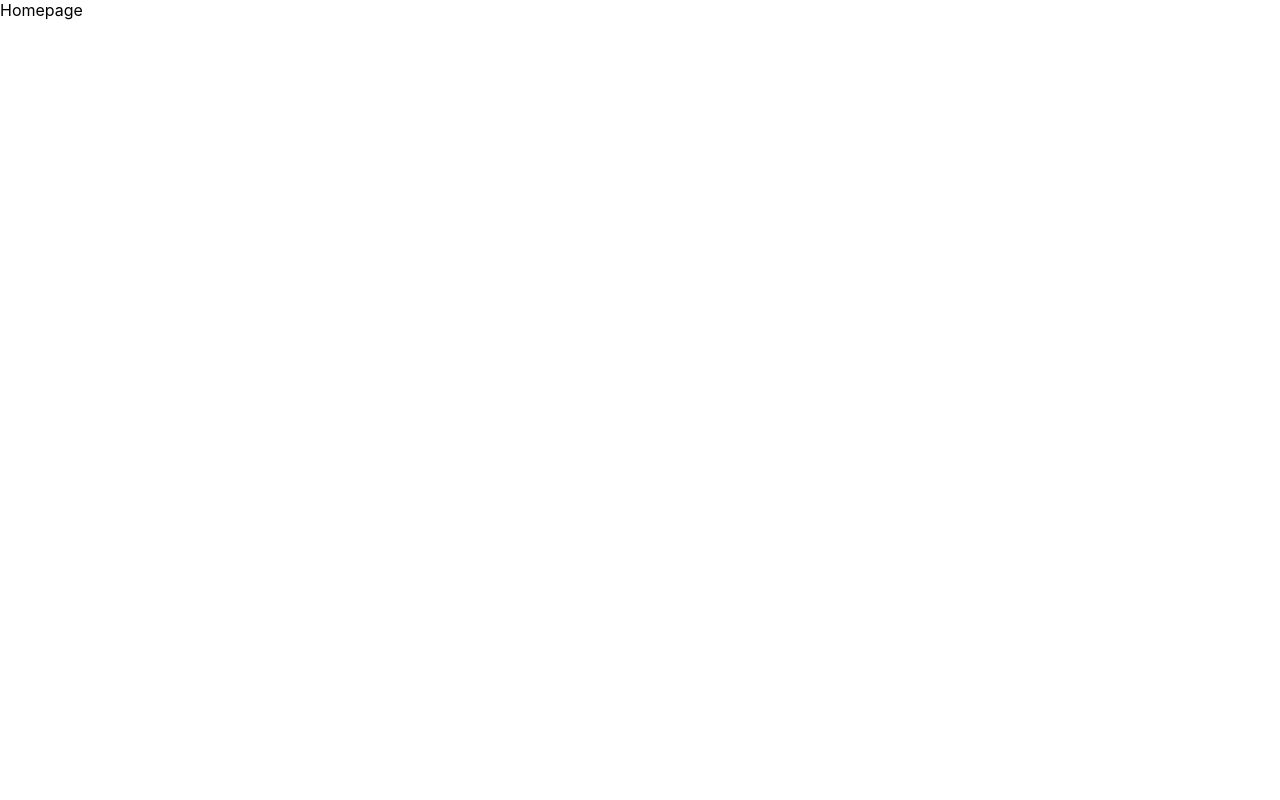
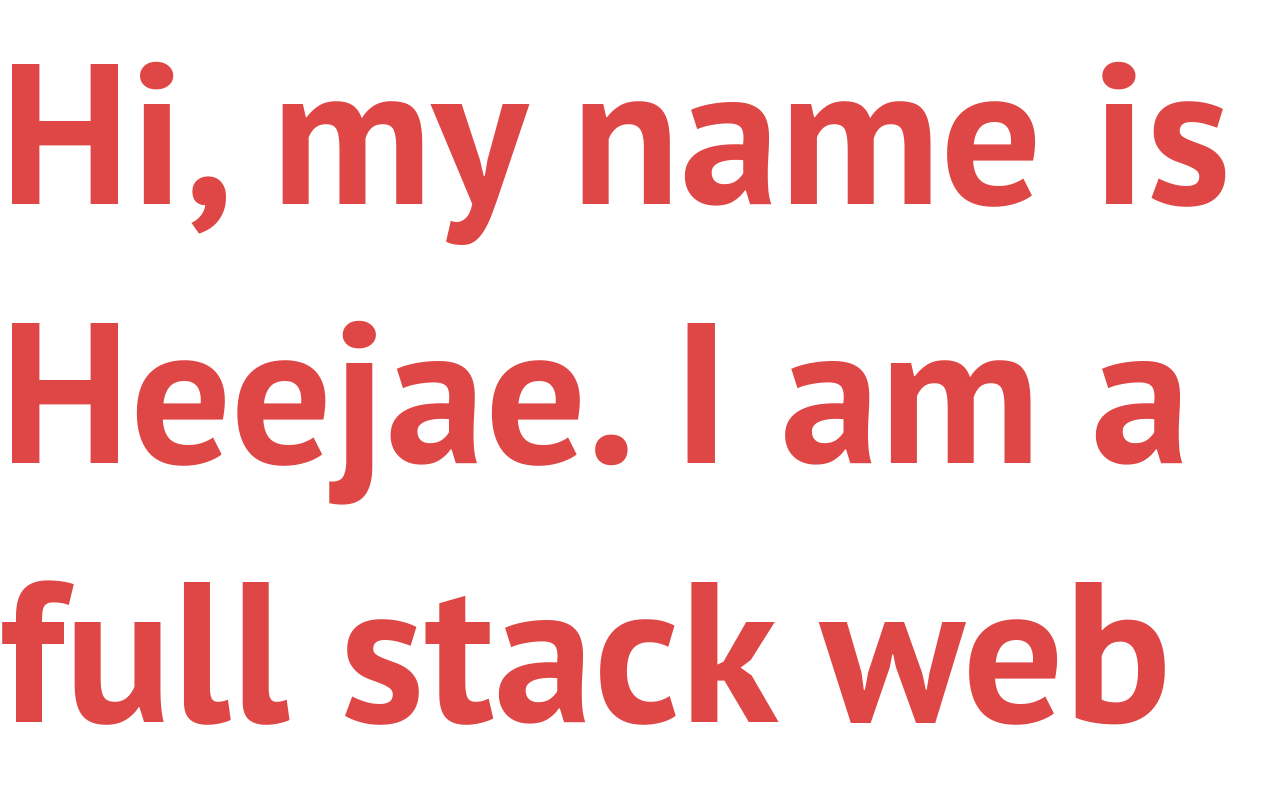
Before and after one commit to heezhan/portfolio, a React (Create React App) app: page / in a window 1280 px wide. Shown: the top 800 px of the page. Built offline with nearby package versions, Linux system fonts and the light colour scheme.

Commit message:
homepage introductory message

```diff
--- a/package.json
+++ b/package.json
@@ -8,7 +8,8 @@
     "@testing-library/user-event": "^7.1.2",
     "react": "^16.12.0",
     "react-dom": "^16.12.0",
-    "react-scripts": "3.3.0"
+    "react-scripts": "3.3.0",
+    "react-scroll": "^1.7.15"
   },
   "scripts": {
     "start": "react-scripts start",
--- a/public/index.html
+++ b/public/index.html
@@ -1,6 +1,8 @@
 <!DOCTYPE html>
 <html lang="en">
   <head>
+    <link href="https://fonts.googleapis.com/css?family=PT+Sans:700&display=swap" rel="stylesheet">
+
     <meta charset="utf-8" />
     <link rel="icon" href="%PUBLIC_URL%/favicon.ico" />
     <meta name="viewport" content="width=device-width, initial-scale=1" />
--- a/src/components/Homepage.js
+++ b/src/components/Homepage.js
@@ -1,10 +1,20 @@
 import React from 'react';
+import '../styles/Homepage.css';
 
 class Homepage extends React.Component {
+    handleScroll = (event) => {
+        let element = event.target
+        if (element.scrollHeight - element.scrollTop === element.clientHeight) {
+            console.log('hey')
+        }
+    }
+
     render() {
         return (
-            <div>
-                Homepage
+            <div className="homepage" onScroll={this.handleScroll}>
+                <div className="intro">
+                    Hi, my name is Heejae. I am a full stack web developer in D.C.
+                </div>
             </div>
         )
     }
--- /dev/null
+++ b/src/styles/Homepage.css
@@ -0,0 +1,10 @@
+/* .homepage {
+    background-color: rgb(245, 238, 228);
+    height: 100vh;
+} */
+
+.intro {
+    color: rgb(222, 71, 69);
+    font-family: 'PT Sans', sans-serif;
+    font-size: 200px;
+}
```
Also changed, not shown: src/App.css (line endings or trailing spaces), 1 other file (tests, documents, lock files or other folders).
